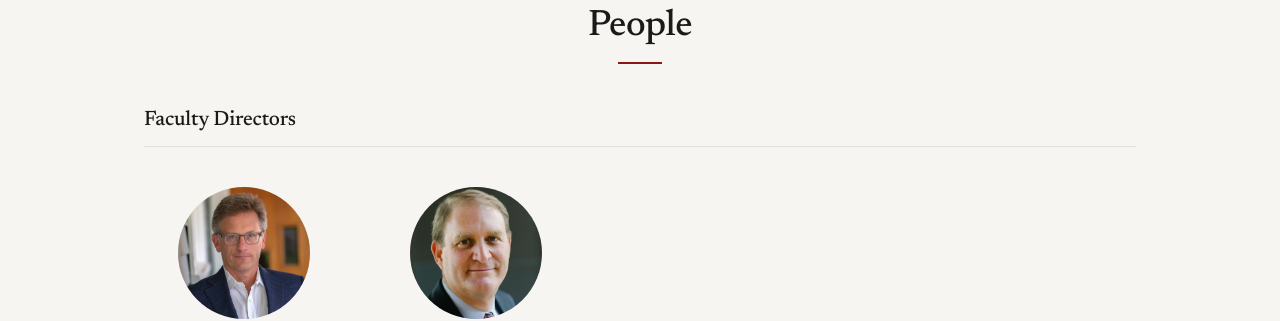
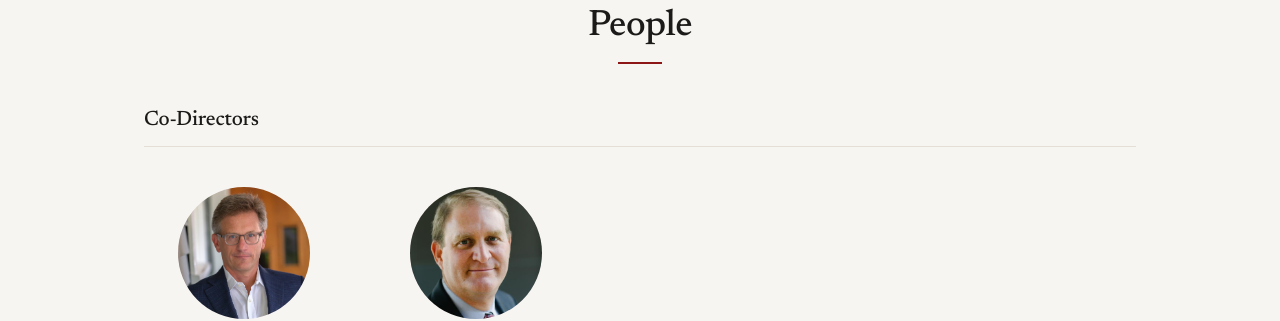
Before and after one commit to aigovlab/lab-website, a Jekyll site: the page built from index.html, in a window 1280 px wide and 900 px high, scrolled down 1156 px. Shown: the part 150-471 px from the top of the window. Built offline with Jekyll 4.4.1, drawn with Linux system fonts in a browser that asks for light colours.

Commit message:
Head the first People group "Co-Directors"
Co-Authored-By: Claude Opus 5 (1M context) <noreply@anthropic.com>

```diff
--- a/_data/people.yml
+++ b/_data/people.yml
@@ -8,7 +8,7 @@
 #                  by this, so it is required even when it looks redundant
 #   role           title shown under the name. For the faculty directors this
 #                  is their professorship, not their lab position — the
-#                  "Faculty Directors" group heading already says that.
+#                  "Co-Directors" group heading already says that.
 #   group          which section they appear in; see _data/people_groups.yml
 #                  (faculty | members | alumni)
 #   photo          filename inside assets/img/ — omit for a blank avatar circle
--- a/_data/people_groups.yml
+++ b/_data/people_groups.yml
@@ -4,7 +4,7 @@
 # Groups are alphabetized by each person's `last_name` unless they set
 # `order: listed`, which keeps them in the order they appear in _data/people.yml.
 - id: faculty
-  heading: Faculty Directors
+  heading: Co-Directors
   order: listed
 - id: members
   heading: Lab Members
```
Also changed, not shown: README.md.
